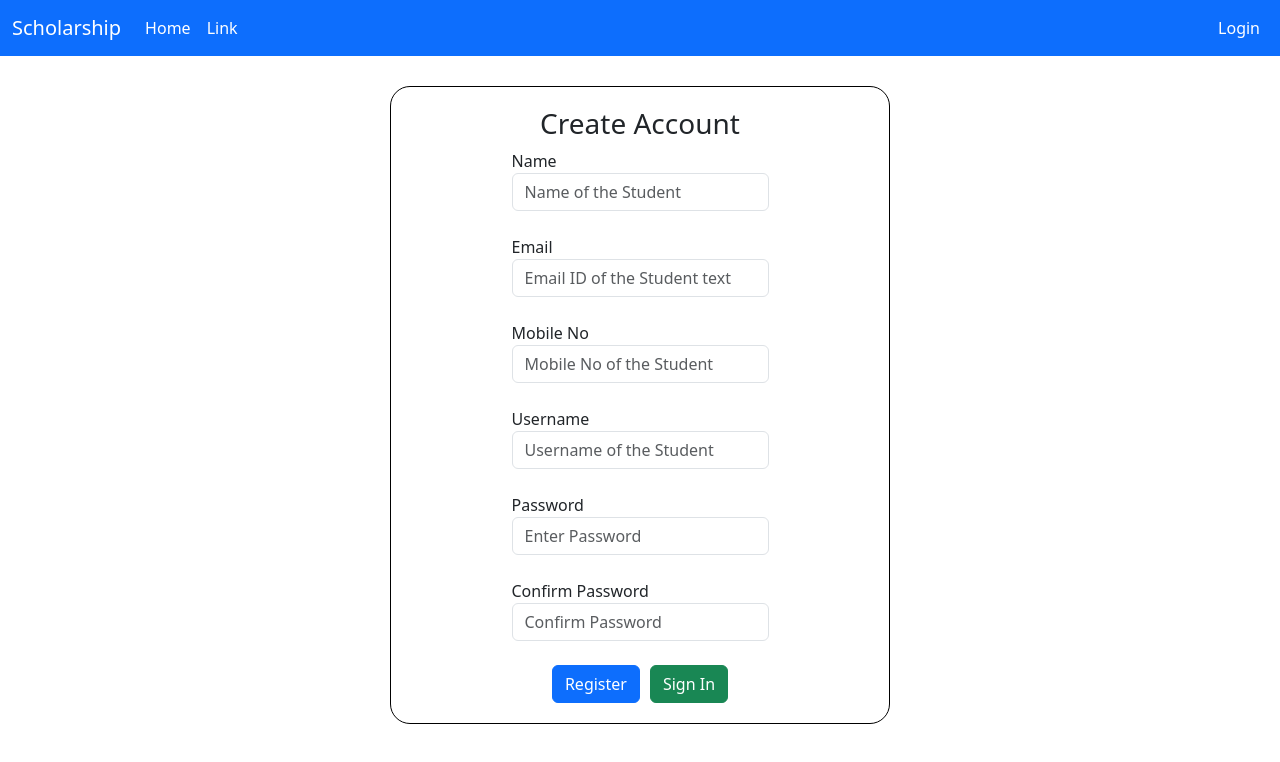
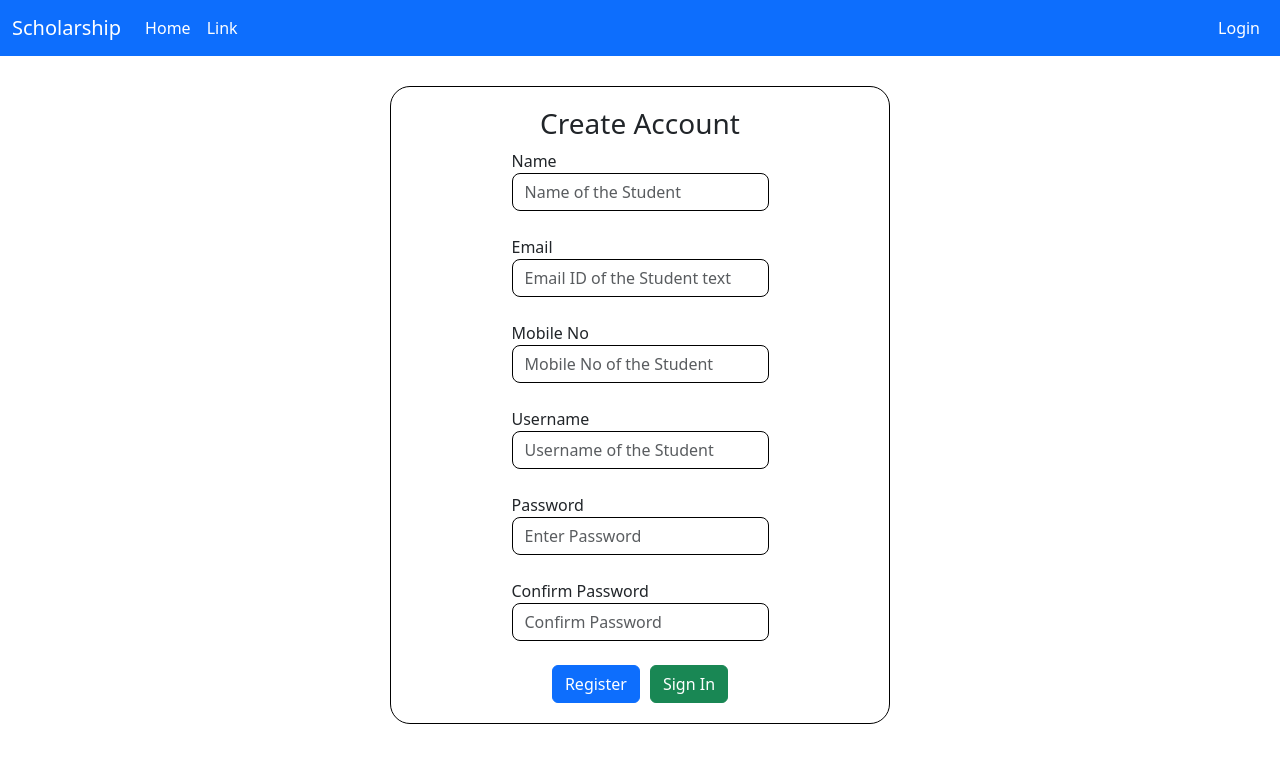
Before and after one commit to akashvaidya23/Student-Scholarship, a React (Vite) app: page /register in a window 1280 px wide. Shown: the top 762 px of the page. Built offline with nearby package versions, Linux system fonts and the light colour scheme.

Commit message:
Some changes in login and signup pages.

```diff
--- a/src/components/Login/Login.jsx
+++ b/src/components/Login/Login.jsx
@@ -1,3 +1,4 @@
+import { useEffect } from 'react';
 import style from '../Login/login.module.css';
 import { Button } from 'react-bootstrap';
 import Form from 'react-bootstrap/Form';
@@ -5,6 +6,10 @@ import { Link } from 'react-router-dom';
 
 
 const Login = () => {
+    useEffect(() => {
+        document.title = "Student Sign In";
+    }, []);
+
     const studentLogin = (e) => {
         e.preventDefault();
         alert('login');
@@ -17,13 +22,13 @@ const Login = () => {
                 <div>
                     <label htmlFor="username">Username</label>
                     <br />
-                    <Form.Control type="text" placeholder="Username" />
+                    <Form.Control type="text" placeholder="Username" className={style.input} />
                 </div>
                 <br />
                 <div>
                     <label htmlFor="password">Password</label>
                     <br />
-                    <Form.Control type="password" placeholder="Password" />
+                    <Form.Control type="password" placeholder="Password" className={style.input} />
                 </div>
                 <br />
                 <div className={style.button}>
--- a/src/components/Login/login.module.css
+++ b/src/components/Login/login.module.css
@@ -9,7 +9,7 @@
     margin-top: 30px;
     border: 1px solid black;
     border-radius: 20px;
-    padding: 20px;
+    padding: 10px;
     justify-content: center;
     align-items: center;
 }
@@ -21,3 +21,10 @@
     width: 100%;
     text-align: center;
 }
+
+.input{
+    border-color: black;
+    border-radius: 8px;
+    width: 95%;
+    max-width: 100%;
+}
--- a/src/components/Register/Register.jsx
+++ b/src/components/Register/Register.jsx
@@ -2,8 +2,13 @@ import { Button } from "react-bootstrap";
 import style from '../Register/Register.module.css';
 import Form from 'react-bootstrap/Form';
 import { Link } from "react-router-dom";
+import { useEffect } from "react";
 
 const Register = () => {
+    useEffect(() => {
+        document.title = "Student Create Account";
+    }, []);
+
     const studentRegister = (e) => {
         e.preventDefault();
         alert('Register');
@@ -16,37 +21,37 @@ const Register = () => {
                 <div>
                     <label htmlFor="name">Name</label>
                     <br />
-                    <Form.Control type="text" placeholder="Name of the Student" name="name" id="name" />
+                    <Form.Control type="text" placeholder="Name of the Student" name="name" id="name" className={style.input} />
                 </div>
                 <br />
                 <div>
                     <label htmlFor="email">Email</label>
                     <br />
-                    <Form.Control type="text" placeholder="Email ID of the Student text" name="email" id="email" />
+                    <Form.Control type="text" placeholder="Email ID of the Student text" name="email" id="email" className={style.input} />
                 </div>
                 <br />
                 <div>
                     <label htmlFor="mobile">Mobile No</label>
                     <br />
-                    <Form.Control type="text" placeholder="Mobile No of the Student" name="mobile" id="mobile" />
+                    <Form.Control type="text" placeholder="Mobile No of the Student" name="mobile" id="mobile" className={style.input} />
                 </div>
                 <br />
                 <div>
                     <label htmlFor="username">Username</label>
                     <br />
-                    <Form.Control type="text" placeholder="Username of the Student" name="username" id="username" />
+                    <Form.Control type="text" placeholder="Username of the Student" name="username" id="username" className={style.input} />
                 </div>
                 <br />
                 <div>
                     <label htmlFor="password">Password</label>
                     <br />
-                    <Form.Control type="text" placeholder="Enter Password" name="password" id="password" />
+                    <Form.Control type="text" placeholder="Enter Password" name="password" id="password" className={style.input} />
                 </div>
                 <br />
                 <div>
                     <label htmlFor="c_password">Confirm Password</label>
                     <br />
-                    <Form.Control type="text" placeholder="Confirm Password" name="c_password" id="c_password" />
+                    <Form.Control type="text" placeholder="Confirm Password" name="c_password" id="c_password" className={style.input} />
                 </div>
                 <br />
                 <div className={style.button}>
--- a/src/components/Register/Register.module.css
+++ b/src/components/Register/Register.module.css
@@ -21,3 +21,9 @@
     width: 100%;
     text-align: center;
 }
+
+.input{
+    border-color: black;
+    border-radius: 8px;
+    width: 100%;
+}
```
